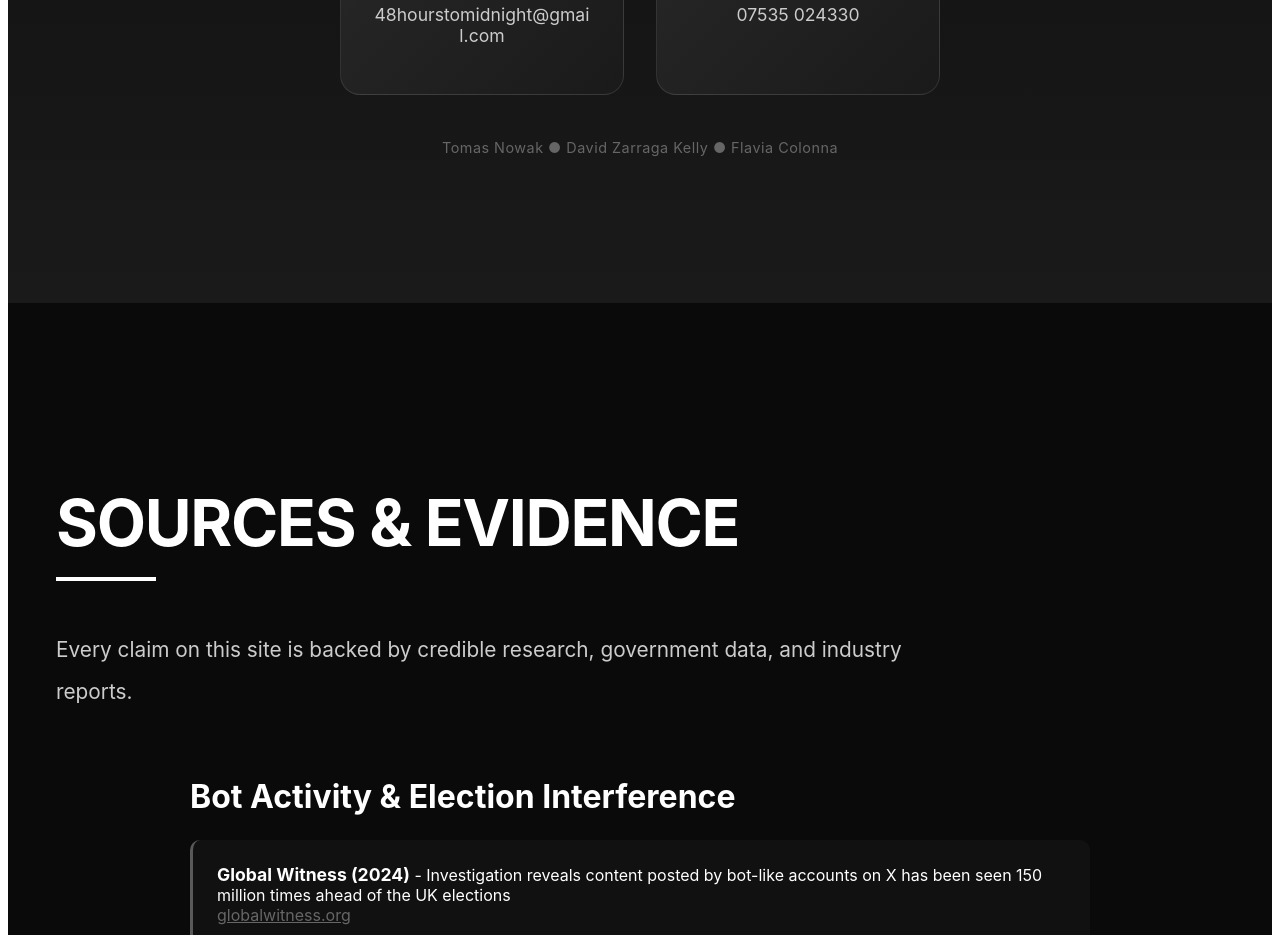
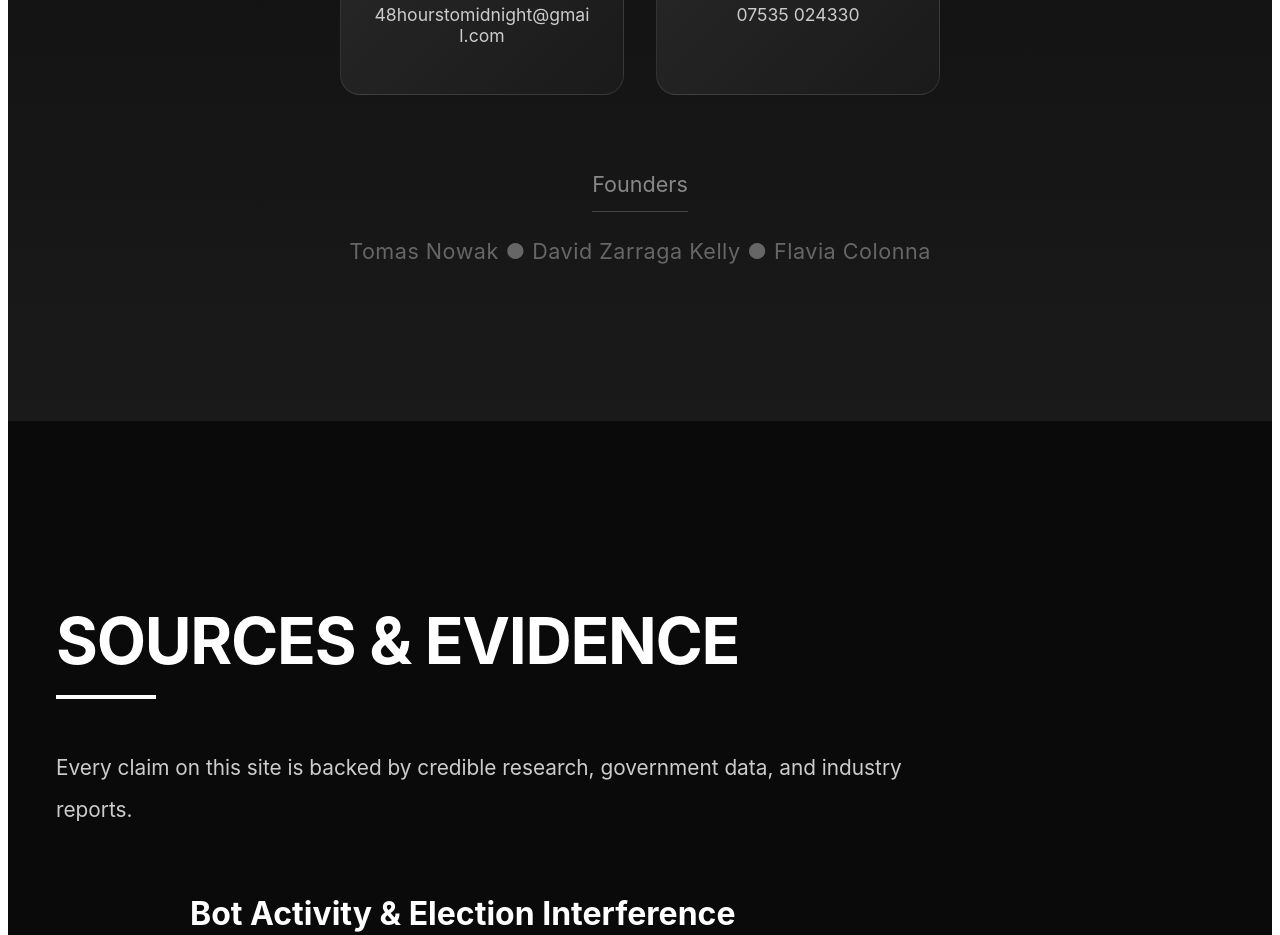
Before and after one commit to DavidAlexKelly/48-hours-to-midnight, a React (Create React App) app: page / in a window 1280 px wide. Shown: the part 10780-11715 px from the top of the page. Built offline with nearby package versions, Linux system fonts and the light colour scheme.

Commit message:
founders

```diff
--- a/src/content/siteContent.ts
+++ b/src/content/siteContent.ts
@@ -244,6 +244,7 @@ export const siteContent = {
     description: "Want to get involved, share your story, or ask a question? We'd love to hear from you.",
     email: "48hourstomidnight@gmail.com",
     phone: "07535 024330",
+    foundersLabel: "Founders",
     founders: "Tomas Nowak ● David Zarraga Kelly ● Flavia Colonna"
   },
 
--- a/src/pages/HomePage.tsx
+++ b/src/pages/HomePage.tsx
@@ -224,7 +224,10 @@ const HomePage: React.FC = () => {
               </a>
             </div>
           </div>
-          <p className="founders-credit">{contactUs.founders}</p>
+          <div className="founders-section">
+            <p className="founders-label">{contactUs.foundersLabel}</p>
+            <p className="founders-credit">{contactUs.founders}</p>
+          </div>
         </div>
       </section>
 
--- a/src/styles.css
+++ b/src/styles.css
@@ -1370,10 +1370,23 @@ a:hover {
 }
 
 /* Founders credit */
+.founders-section {
+  margin-top: 3rem;
+  text-align: center;
+}
+
+.founders-label {
+  font-size: 1.35rem;
+  color: #888;
+  margin-bottom: 0.5rem;
+  padding-bottom: 0.5rem;
+  border-bottom: 1px solid rgba(255, 255, 255, 0.2);
+  display: inline-block;
+}
+
 .founders-credit {
-  margin-top: 2.5rem;
-  font-size: 0.9rem;
+  font-size: 1.35rem;
   color: #666;
-  text-align: center;
   letter-spacing: 0.5px;
+  margin-top: 0.75rem;
 }
```
